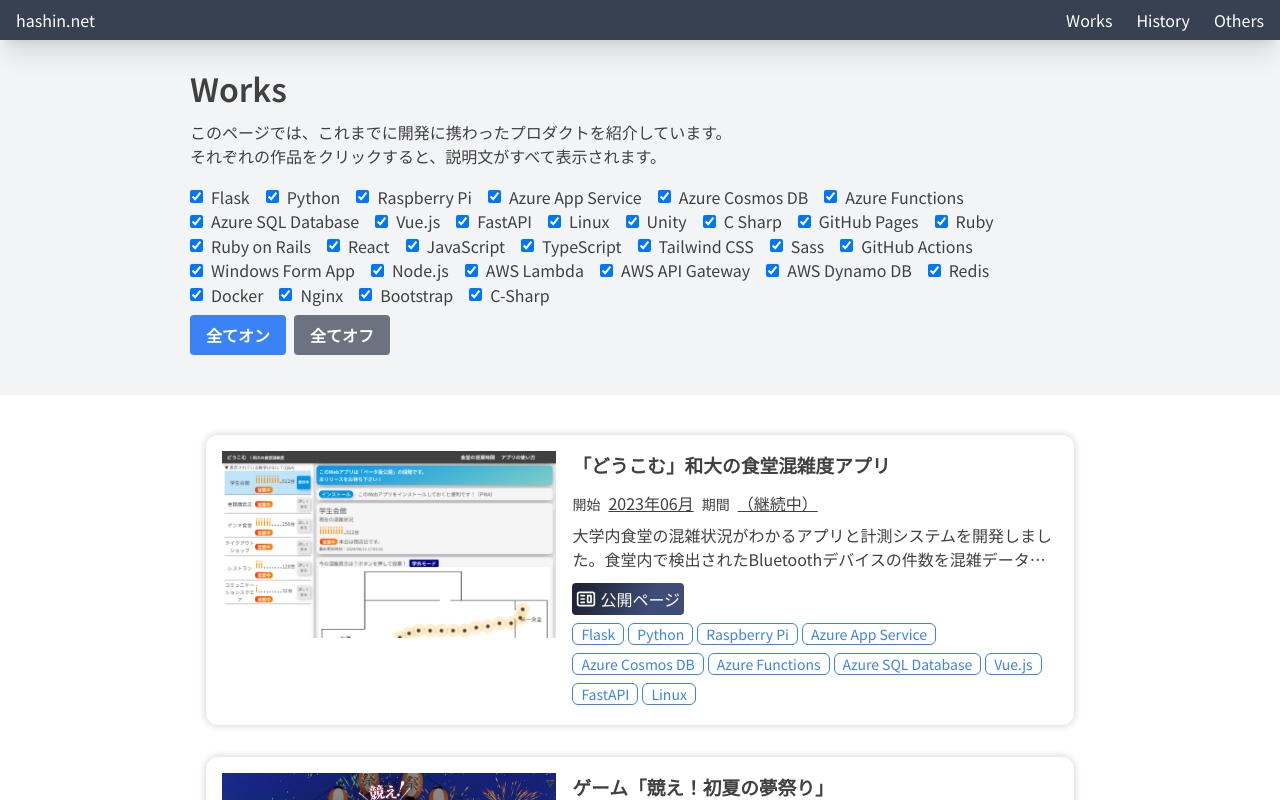
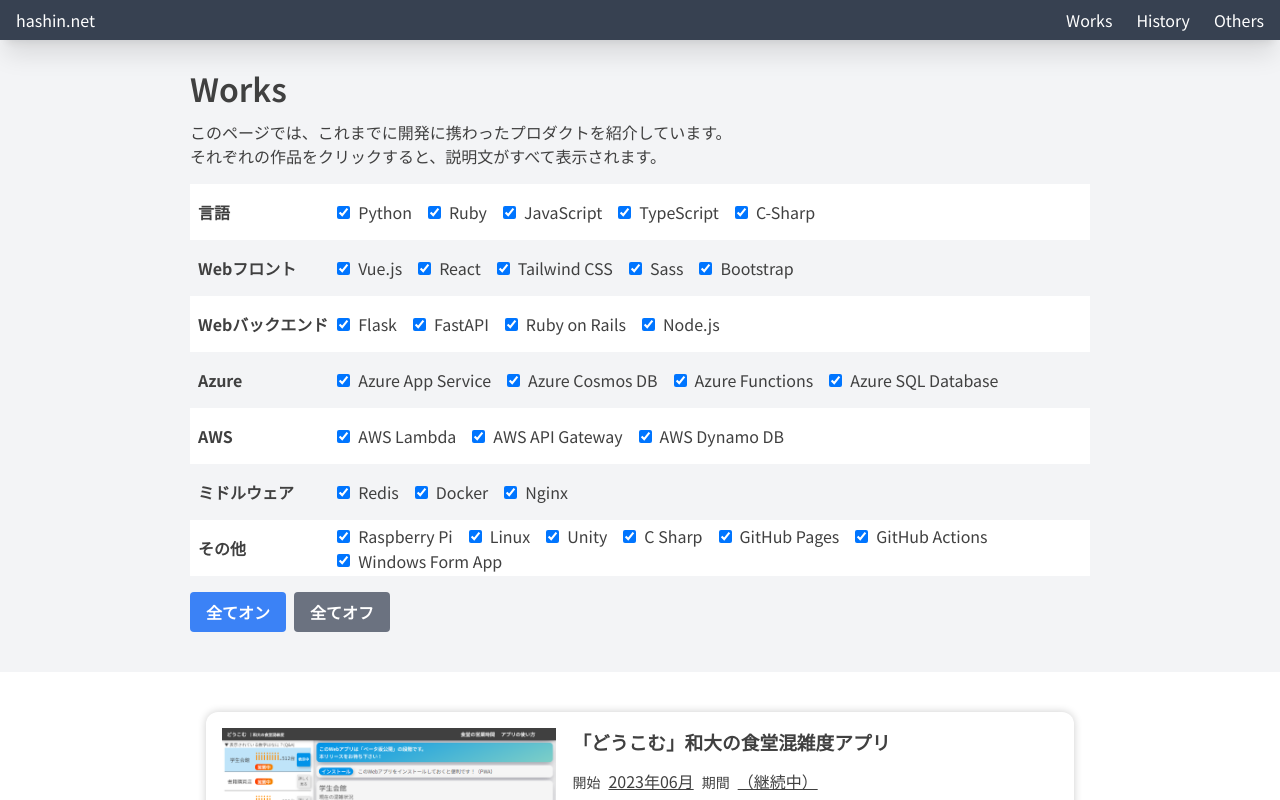
Before and after one commit to hashin2425/hashin2425.github.io, a Next.js app: page /works in a window 1280 px wide. Shown: the top 800 px of the page. Built offline with nearby package versions, Linux system fonts and the light colour scheme.

Commit message:
feat: 技術フィルターをカテゴリー別にグループ化する機能を追加

```diff
--- a/src/app/works/page.tsx
+++ b/src/app/works/page.tsx
@@ -3,8 +3,28 @@
 import React, { useState, useEffect, Suspense } from "react";
 import { SectionComponent, OGPDisplay, WorkDisplay } from "../../components/Utils";
 import WorksData from "../../components/WorksData";
-import { useRouter } from "next/navigation";
 import { useSearchParams } from "next/navigation";
+
+// 技術カテゴリーの定義
+const TECH_CATEGORIES: Record<string, readonly string[]> = {
+  言語: ["Python", "Ruby", "JavaScript", "TypeScript", "C-Sharp"],
+  Webフロント: ["React", "Next.js", "Vue.js", "Bootstrap", "HTML", "CSS", "Sass", "Tailwind CSS"],
+  Webバックエンド: ["Node.js", "Express", "Ruby on Rails", "Flask", "FastAPI"],
+  Azure: ["Azure Functions", "Azure SQL Database", "Azure Cosmos DB", "Azure App Service"],
+  AWS: ["AWS Lambda", "AWS S3", "AWS RDS", "AWS Dynamo DB", "AWS API Gateway"],
+  ミドルウェア: ["Docker", "Kubernetes", "Nginx", "Apache", "Redis"],
+  その他: [],
+};
+
+// 技術をカテゴリーに分類する関数
+const categorizeTech = (tech: string): string => {
+  for (const [category, techs] of Object.entries(TECH_CATEGORIES)) {
+    if (techs.includes(tech)) {
+      return category;
+    }
+  }
+  return "その他";
+};
 
 interface TechFilterProps {
   techs: string[];
@@ -13,15 +33,36 @@ interface TechFilterProps {
   onSelectAll: () => void;
   onDeselectAll: () => void;
 }
-const TechFilter: React.FC<TechFilterProps> = ({ techs, activeTechs, onChange, onSelectAll, onDeselectAll }) => (
+
+const TechFilter: React.FC<TechFilterProps> = ({ techs, activeTechs, onChange, onSelectAll, onDeselectAll }) => {
+  // 技術をカテゴリー別にグループ化
+  const techsByCategory = Object.keys(TECH_CATEGORIES).reduce((acc, category) => {
+    acc[category] = techs.filter(tech => categorizeTech(tech) === category);
+    return acc;
+  }, {} as Record<string, string[]>);
+
+  return (
     <div className="my-4">
-    {techs.map((tech) => (
+      <table>
+        <tbody>
+          {Object.keys(TECH_CATEGORIES).map((category) => (
+            techsByCategory[category]?.length > 0 && (
+              <tr key={category} className="odd:bg-white">
+                <th className="text-nowrap py-4 px-2 text-left">{category}</th>
+                <td className="">
+                  {techsByCategory[category].map((tech) => (
                     <label key={tech} className="inline-flex items-center mr-4">
                       <input type="checkbox" className="form-checkbox" checked={activeTechs.includes(tech)} onChange={() => onChange(tech)} />
                       <span className="ml-2">{tech}</span>
                     </label>
                   ))}
-    <div className="my-2">
+                </td>
+              </tr>
+            )
+          ))}
+        </tbody>
+      </table>
+      <div className="my-4">
         <button className="bg-blue-500 hover:bg-blue-700 text-white font-bold py-2 px-4 rounded mr-2" onClick={onSelectAll}>
           全てオン
         </button>
@@ -31,6 +72,7 @@ const TechFilter: React.FC<TechFilterProps> = ({ techs, activeTechs, onChange, o
       </div>
     </div>
   );
+};
 
 function WorksPageContent() {
   const searchParams = useSearchParams();
```
Lines whose indentation alone changed are shown as unchanged.
